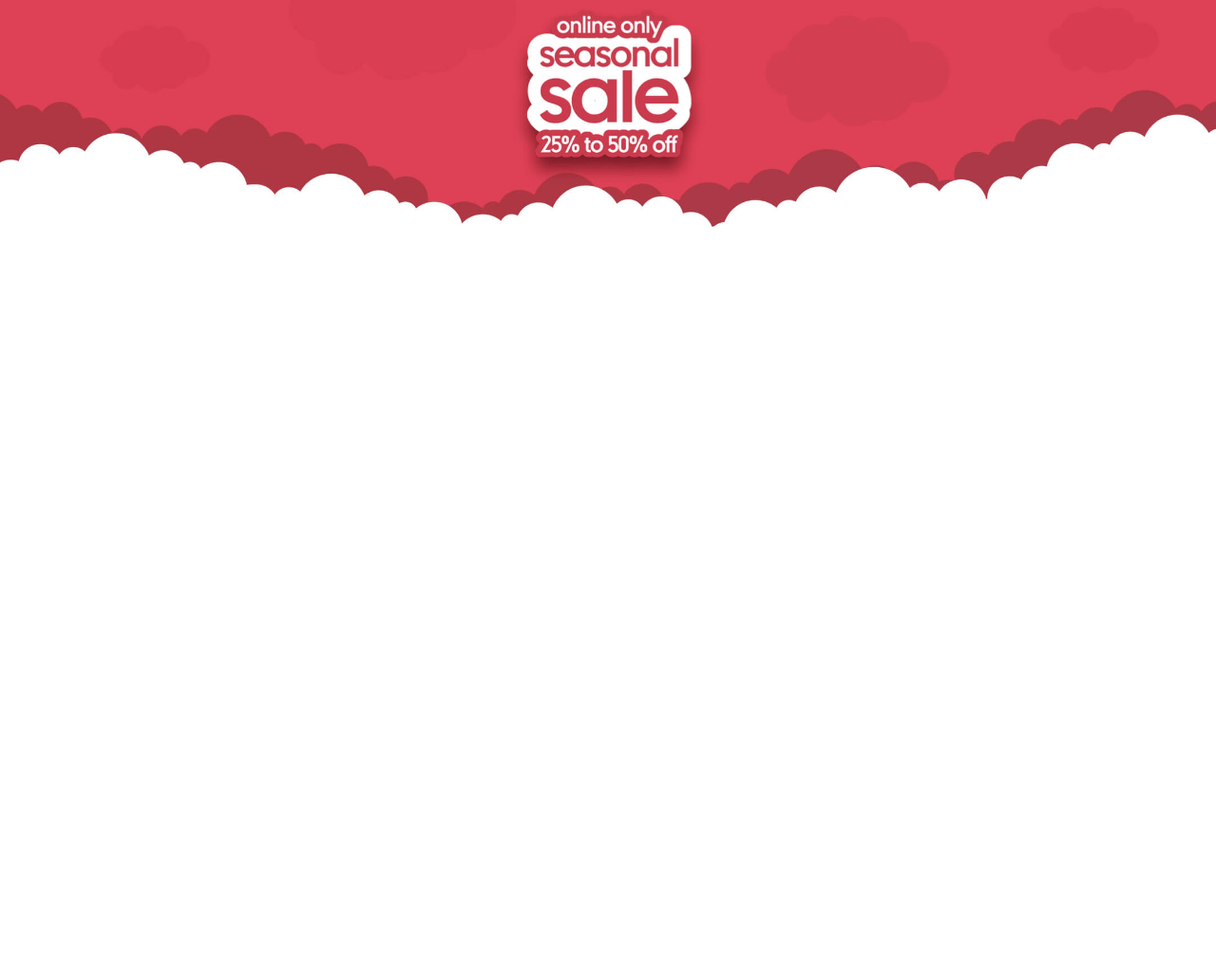
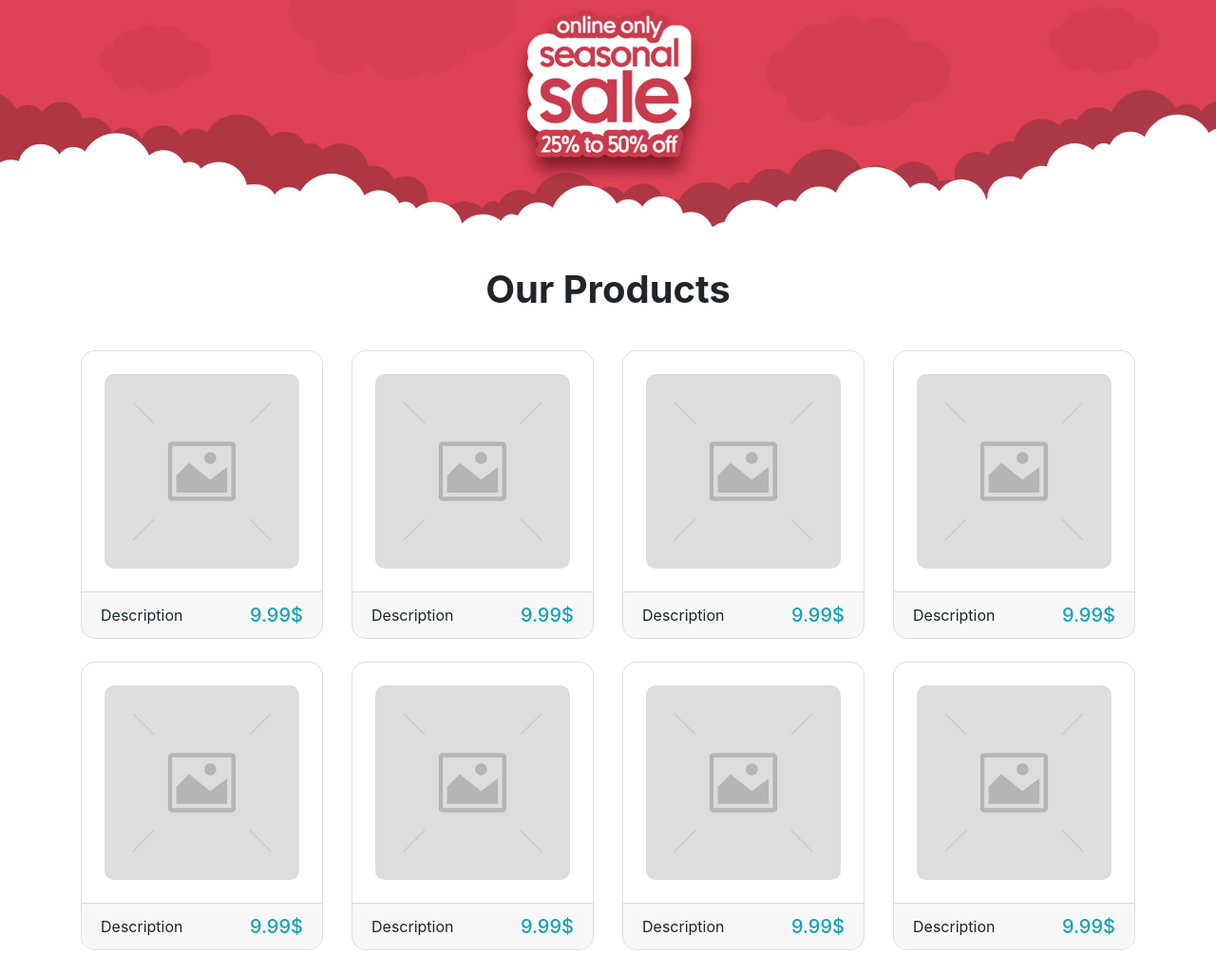
Before and after one commit to rshpak1996/ecomstore, a Django app: page / in a window 1280 px wide. Shown: the part 83-1108 px from the top of the page at 95% size. Before the commit the page ends 324 px from the top, so only its background shows below. Run offline with Django 3.2, Linux system fonts and the light colour scheme.

Commit message:
Add shop cards

```diff
--- a/shop/templates/shop/home.html
+++ b/shop/templates/shop/home.html
@@ -12,4 +12,39 @@ Homepage
         <img class="img-fluid" src="{% static 'images/senssale.jpg' %}">
     </div>
 </div>
+
+
+<div class="container py-4">
+    <div class="row">
+        <div class="col-10 mx-auto my-2 text-center">
+            <h1 class="text-capitalize font-weight-bold">
+                Our Products
+            </h1>
+        </div>
+    </div>
+</div>
+
+<div class="container">
+    <div class="row">
+        {% for i in 'qwerqwer' %}
+        <div class="col-9 mx-auto col-md-6 col-lg-3 col-sm-6">
+            <div class="card mb-4" style="border-radius: 15px; overflow: hidden">
+                <div class="p-4">
+                    <img class="card-img-top" src="{% static 'images/product-test.png' %}"
+                        style="border-radius: 10px; overflow: hidden">
+                </div>
+                <div class="card-footer d-flex justify-content-between">
+                    <p class="font_weight-bold mb-0">
+                        Description
+                    </p>
+                    <h5 class="text-info font-itallic mb-0">
+                        9.99$
+                    </h5>
+                </div>
+            </div>
+        </div>
+        {% endfor %}
+    </div>
+</div>
+
 {% endblock %}
--- a/shop/templates/wrapper.html
+++ b/shop/templates/wrapper.html
@@ -1,3 +1,4 @@
+{% load static %}
 <!doctype html>
 <html lang="en">
 
@@ -10,6 +11,7 @@
     <link rel="stylesheet" href="https://cdn.jsdelivr.net/npm/bootstrap@4.5.3/dist/css/bootstrap.min.css"
         integrity="sha384-TX8t27EcRE3e/ihU7zmQxVncDAy5uIKz4rEkgIXeMed4M0jlfIDPvg6uqKI2xXr2" crossorigin="anonymous">
     <link href="https://fonts.googleapis.com/icon?family=Material+Icons" rel="stylesheet">
+    <link href="{% static 'css/wrapper.css' %}" rel="stylesheet">
 
     <style>
         .material-icons.md-48 {
```
Also changed, not shown: ecomstore/static/images/product-test.png (added).
